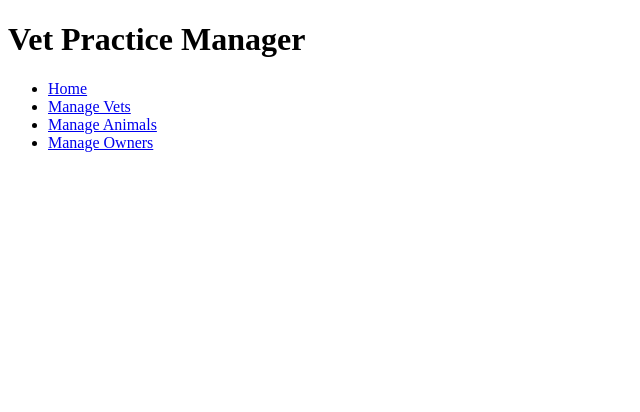
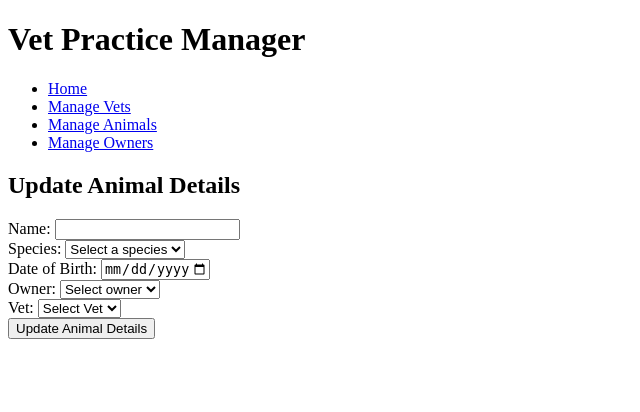
Before and after one commit to sapphireflygon/vet_management_pracman, a Flask app: template templates/animals/edit.html in a window 1280 px wide. Shown: the top 412 px of the page, without its empty margins (0-640 px from the left). Run offline with Flask 2, Linux system fonts and the light colour scheme; the template is opened without the code that fills it, so the values that code supplies are empty.

Commit message:
Added edit and delete functionality from browser; tested and it works, some notes in comments to change things around a bit later if possible

```diff
--- a/console.py
+++ b/console.py
@@ -35,9 +35,9 @@ animal_repo.save(animal3)
 animal4 = Animal("Abed", "reptile", "01-04-2020", owner2, vet2)
 animal_repo.save(animal4)
 
-animal_repo.delete(animal2.id)
-owner_repo.delete(owner2.id)
-vet_repo.delete(vet3.id)
+# animal_repo.delete(animal2.id)
+# owner_repo.delete(owner2.id)
+# vet_repo.delete(vet3.id)
 
 # vet_repo.select_all()
 # animal_repo.select_all()
--- a/repositories/animal_repo.py
+++ b/repositories/animal_repo.py
@@ -43,3 +43,9 @@ def delete(id):
     sql = "DELETE FROM animals WHERE id=%s"
     values = [id]
     run_sql(sql, values)
+
+# Update animal details
+def update(animal):
+    sql = "UPDATE animals SET (name, species, date_of_birth, owner, vet) = (%s, %s, %s, %s, %s) WHERE id=%s"
+    values = [animal.name, animal.species, animal.date_of_birth, animal.owner.id, animal.vet.id]
+    run_sql(sql, values)
--- a/repositories/owner_repo.py
+++ b/repositories/owner_repo.py
@@ -37,3 +37,9 @@ def delete(id):
     sql = "DELETE FROM owners WHERE id=%s"
     values = [id]
     run_sql(sql, values)
+
+# Update owner details
+def update(owner):
+    sql = "UPDATE owners SET (name, email, phone_number, address) = (%s, %s, %s, %s) WHERE id=%s"
+    values = [owner.name, owner.email, owner.phone_number, owner.address, owner.id]
+    run_sql(sql, values)
--- a/repositories/vet_repo.py
+++ b/repositories/vet_repo.py
@@ -37,3 +37,9 @@ def delete(id):
     sql = "DELETE FROM vets WHERE id=%s"
     values = [id]
     run_sql(sql, values)
+
+# Update vet details
+def update(vet):
+    sql = "UPDATE vets SET name = %s WHERE id = %s"
+    values = [vet.name, vet.id]
+    run_sql(sql, values)
--- a/templates/animals/animals.html
+++ b/templates/animals/animals.html
@@ -15,6 +15,10 @@
     </p>
     <p>Vet: Dr. {{ animal.vet.name }}</p>
     <!-- add in form-submit button to link to show page that shows animal details, put edit and delete buttons there -->
+    <a href="/animals/{{ animal.id }}/edit"><button class="edit-button">Edit Animal Details</button></a>
+    <form action="/animals/{{ animal.id }}/delete" method="POST">
+        <input type="submit" value="Delete Animal">
+    </form>
     <hr>
 </section>
 {% endfor %}
--- a/templates/animals/edit.html
+++ b/templates/animals/edit.html
@@ -1,7 +1,55 @@
 {% extends "base.html" %}
 
 {% block content %}
+<h2>Update Animal Details</h2>
 
-<!-- form to edit/update animals page -->
+<form action="/animals/{{ animal.id }}" method="POST">
+    <div>
+        <label for="name">Name:</label>
+        <input type="text" id="name" name="name" value="{{ animal.name }}">
+    </div>
+    <div>
+        <label for="species">Species:</label>
+        <select name="species" id="species" required>
+            <option value="" disabled selected>Select a species</option> <!-- if possible change this to auto select the current species -->
+            <option value="dog">Dog</option>
+            <option value="cat">Cat</option>
+            <option value="rabbit">Rabbit</option>
+            <option value="bird">Bird</option>
+            <option value="gpig">Guinea Pig</option>
+            <option value="reptile">Reptile</option>
+            <option value="rat">Rat</option>
+            <option value="hamster">Hamster</option>
+            <option value="chinchilla">Chinchilla</option>
+        </select>
+    </div>
+    <div>
+        <label for="date_of_birth">Date of Birth:</label>
+        <input type="date" id="date_of_birth" name="date_of_birth" required min="1920-01-01" max="2022-04-28" value="{{ animal.date_of_birth }}">
+    </div>
+    <div>
+        <label for="owner">Owner:</label>
+        <select name="owner_id" id="owner" required>
+            <option value="" disabled selected>Select owner</option> <!-- if possible change this to auto select the current owner -->
+            {% for owner in owners %}
+            <option value="{{ owner.id }}">
+                {{ owner.name }}
+            </option>
+            {% endfor %}
+        </select>
+    </div>
+    <div>
+        <label for="vet">Vet:</label>
+        <select name="vet_id" id="vet" required>
+            <option value="" disabled selected>Select Vet</option> <!-- if possible change this to auto select the current vet -->
+            {% for vet in vets %}
+            <option value="{{ vet.id }}">
+                {{ vet.name }}
+            </option>
+            {% endfor %}
+        </select>
+    </div>
+    <input type="submit" value="Update Animal Details">
+</form>
 
 {% endblock %}
--- a/templates/owners/owners.html
+++ b/templates/owners/owners.html
@@ -12,8 +12,10 @@
     <p id="all-animals-for-owner">
         <!-- list all animals with owner_id == owner.id here if possible -->
     </p>
-    <!-- add in link to edit each owner here -->
-    <!-- add in button to delete owner here -->
+    <a href="/owners/{{ owner.id }}/edit"><button class="edit-button">Edit Owner Details</button></a>
+    <form action="/owners/{{ owner.id }}/delete" method="POST">
+        <input type="submit" value="Delete Owner">
+    </form>
     <hr>
 </section>
 {% endfor %}
--- a/templates/vets/vets.html
+++ b/templates/vets/vets.html
@@ -12,8 +12,10 @@
     <p id="all-animals-for-vet">
     <!-- put link to list of all animals assigned to this vet here if possible -->
     </p>
-    <!-- add in link to edit each vet here -->
-    <!-- add in button to delete vet here -->
+    <a href="/vets/{{ vet.id }}/edit"><button class="edit-button">Edit</button></a>
+    <form action="/vets/{{ vet.id }}/delete" method="POST">
+        <input type="submit" value="Delete Vet">
+    </form>
     <hr>
 </section>
 {% endfor %}
```
Also changed, not shown: controllers/animals_controller.py (+29 -0 lines), controllers/owners_controller.py (+23 -0 lines), controllers/vets_controller.py (+20 -0 lines), templates/owners/edit.html (+20 -2 lines), templates/vets/edit.html (+8 -2 lines), templates/owners/show.html (added).
